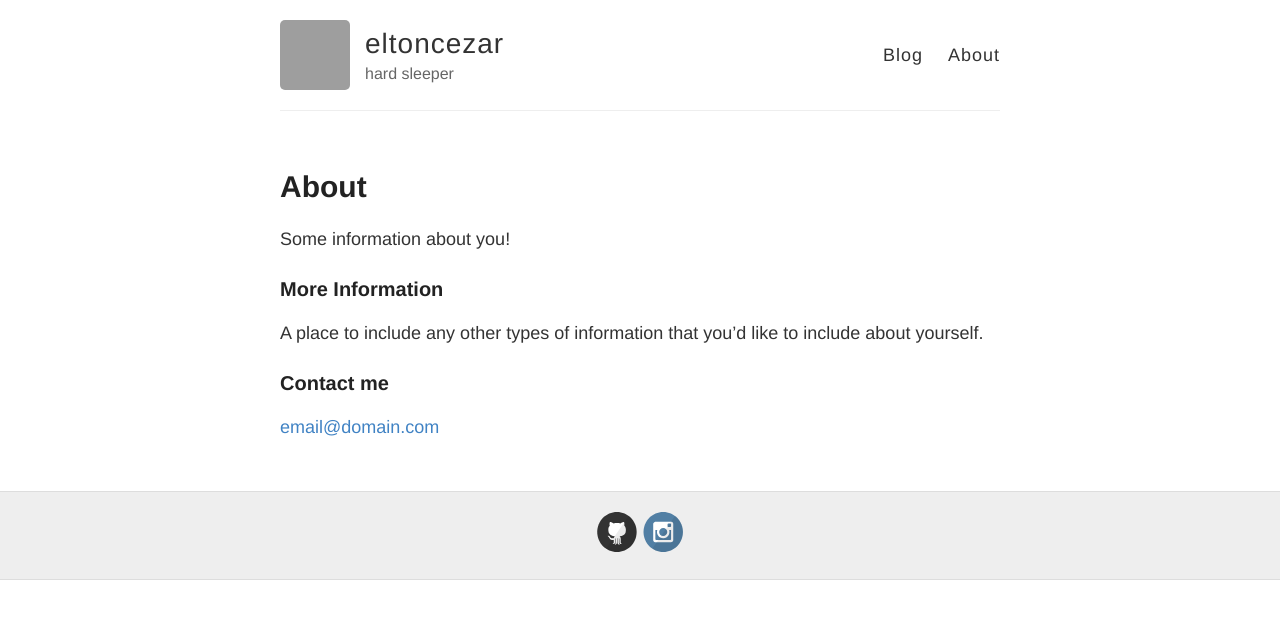
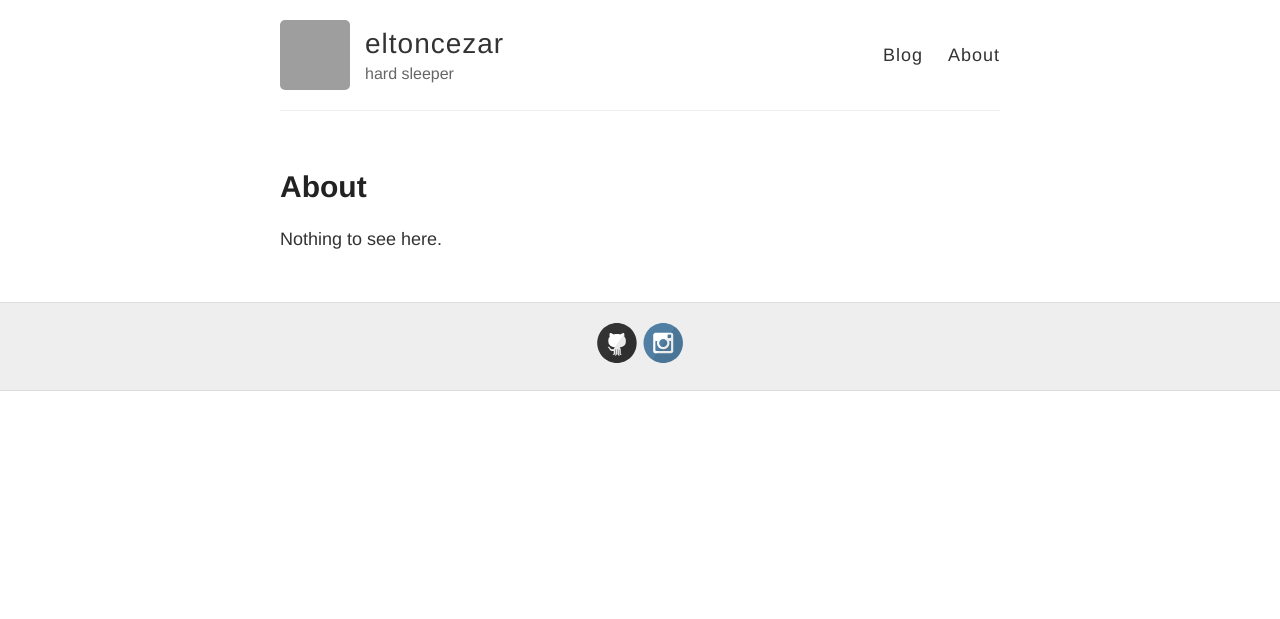
Before and after one commit to eltoncezar/eltoncezar.github.io, a Jekyll site: the page built from about.md, in a window 1280 px wide. Shown: the top 619 px of the page. Built offline with Jekyll 4.4.1, drawn with Linux system fonts in a browser that asks for light colours; grey boxes are pictures that could not be loaded.

Commit message:
Update about.md

```diff
--- a/about.md
+++ b/about.md
@@ -4,12 +4,4 @@ title: About
 permalink: /about/
 ---
 
-Some information about you!
-
-### More Information
-
-A place to include any other types of information that you'd like to include about yourself.
-
-### Contact me
-
-[email@domain.com](mailto:email@domain.com)
+Nothing to see here.
```
